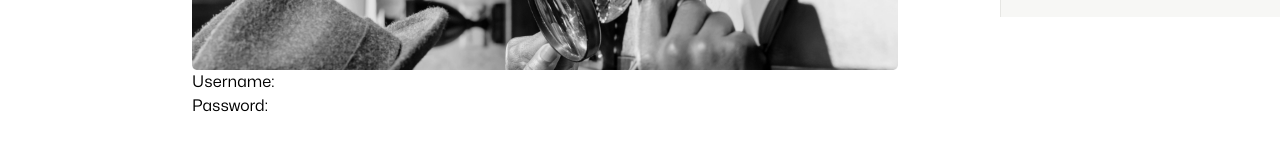
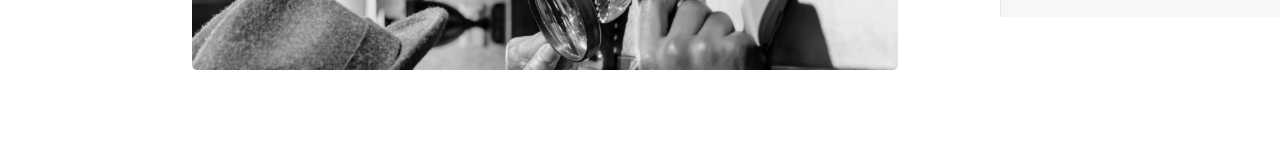
Before and after one commit to steph-crown/stephcrown.com, a React (Create React App) app: page / in a window 1280 px wide. Shown: the part 783-934 px from the top of the page. Built offline with nearby package versions, Linux system fonts and the light colour scheme.

Commit message:
Remove unnecessary stuff

```diff
--- a/src/Components/Jeyi.tsx
+++ /dev/null
@@ -1,34 +0,0 @@
-import React, { useState } from 'react'
-
-interface FocusedStateType {
-  [key: string]: boolean
-}
-
-const Jeyi: React.FC = () => {
-  const [focusedState, setFocusedState] = useState<FocusedStateType>({})
-
-  const handleFocus = (e: React.FocusEvent<HTMLInputElement, Element>) => {
-    const name = e.target.name
-    setFocusedState({ ...focusedState, [name]: true })
-  }
-
-  console.log({ focusedState })
-
-  return (
-    <form>
-      <div>
-        <label htmlFor='username'>Username:</label>
-        <input type='text' id='username' name='username' onFocus={handleFocus} />
-        {focusedState.username && <span className='text-white'>Visited!</span>}
-      </div>
-
-      <div>
-        <label htmlFor='password'>Password:</label>
-        <input type='password' id='password' name='password' onFocus={handleFocus} />
-        {focusedState.password && <span className='text-white'>Visited!</span>}
-      </div>
-    </form>
-  )
-}
-
-export default Jeyi
--- a/src/Pages/Home/Home.tsx
+++ b/src/Pages/Home/Home.tsx
@@ -1,7 +1,6 @@
 import { APP_ROUTES } from 'Constants'
 import { ArrowRightIcon } from 'Assets/Svgs'
 import { ImageHoverSwitch } from 'Components'
-import Jeyi from 'Components/Jeyi'
 import { Link } from 'react-router-dom'
 import { PersonViewingMicroscope } from 'Assets/Pngs'
 
@@ -44,8 +43,6 @@ const Home = () => {
 
         <p className='tooltip-content p'>{visualMetaphorAlt}</p>
       </div>
-
-      <Jeyi />
     </div>
   )
 }
```
